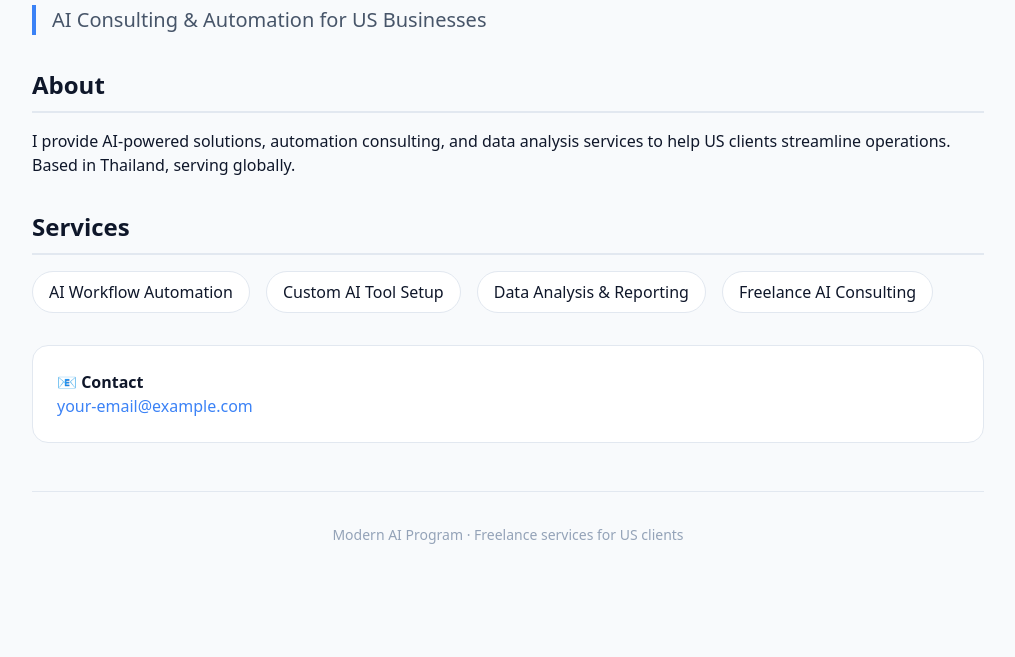
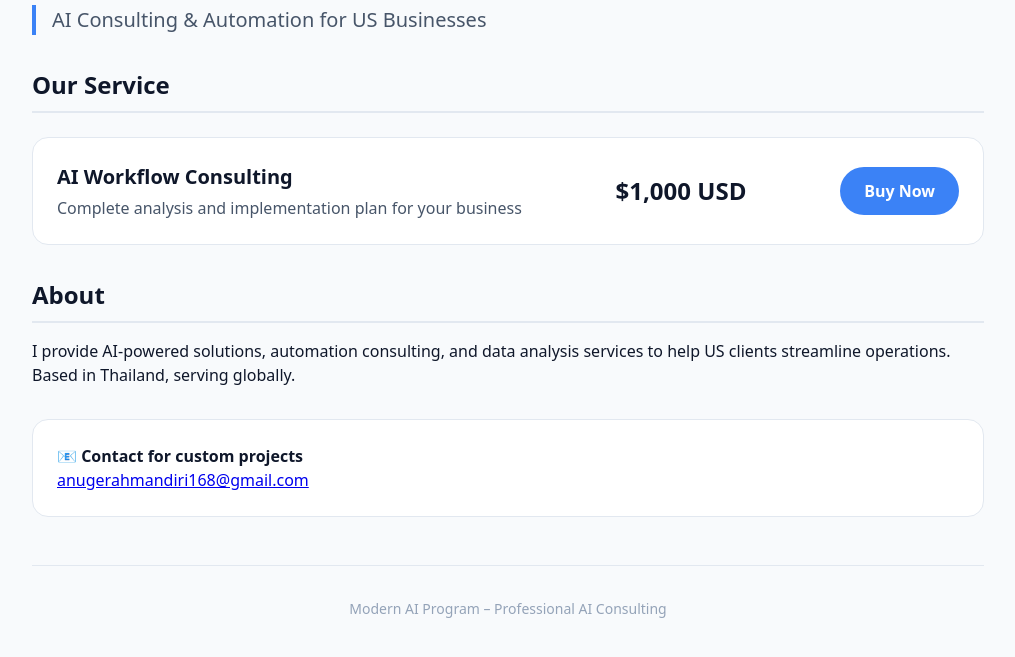
Before and after one commit to binanceth/modern-ai-program, a plain HTML site: page index.html in a window 1280 px wide. Shown: the part 111-768 px from the top of the page, without its empty margins (132-1147 px from the left). Drawn offline with Linux system fonts and the light colour scheme.

Commit message:
Update index.html

```diff
--- a/index.html
+++ b/index.html
@@ -3,7 +3,7 @@
 <head>
     <meta charset="UTF-8">
     <meta name="viewport" content="width=device-width, initial-scale=1.0">
-    <title>Modern AI Program · Freelance AI Services</title>
+    <title>Modern AI Program – AI Consulting</title>
     <style>
         * { margin: 0; padding: 0; box-sizing: border-box; }
         body {
@@ -20,11 +20,34 @@
         h1 { font-size: 2.5rem; font-weight: 700; margin-bottom: 0.5rem; }
         .tagline { font-size: 1.25rem; color: #475569; border-left: 4px solid #3b82f6; padding-left: 1rem; margin-bottom: 2rem; }
         h2 { font-size: 1.5rem; font-weight: 600; margin: 2rem 0 1rem 0; border-bottom: 2px solid #e2e8f0; padding-bottom: 0.5rem; }
-        .services { display: flex; flex-wrap: wrap; gap: 1rem; margin: 1rem 0; list-style: none; }
-        .services li { background: white; padding: 0.5rem 1rem; border-radius: 2rem; border: 1px solid #e2e8f0; }
+        .product {
+            background: white;
+            border: 1px solid #e2e8f0;
+            border-radius: 1rem;
+            padding: 1.5rem;
+            margin: 1.5rem 0;
+            display: flex;
+            justify-content: space-between;
+            align-items: center;
+            flex-wrap: wrap;
+            gap: 1rem;
+        }
+        .product-info h3 { font-size: 1.25rem; margin-bottom: 0.25rem; }
+        .product-info p { color: #475569; }
+        .price { font-size: 1.5rem; font-weight: 700; color: #0f172a; }
+        .btn {
+            background: #3b82f6;
+            color: white;
+            border: none;
+            padding: 0.75rem 1.5rem;
+            border-radius: 2rem;
+            font-weight: 600;
+            cursor: pointer;
+            text-decoration: none;
+            display: inline-block;
+        }
+        .btn:hover { background: #2563eb; }
         .contact { background: white; padding: 1.5rem; border-radius: 1rem; border: 1px solid #e2e8f0; margin-top: 2rem; }
-        .contact a { color: #3b82f6; text-decoration: none; }
-        .contact a:hover { text-decoration: underline; }
         footer { margin-top: 3rem; text-align: center; color: #94a3b8; font-size: 0.875rem; border-top: 1px solid #e2e8f0; padding-top: 2rem; }
     </style>
 </head>
@@ -33,23 +56,25 @@
     <h1>Modern AI Program</h1>
     <div class="tagline">AI Consulting & Automation for US Businesses</div>
 
+    <h2>Our Service</h2>
+    <div class="product">
+        <div class="product-info">
+            <h3>AI Workflow Consulting</h3>
+            <p>Complete analysis and implementation plan for your business</p>
+        </div>
+        <div class="price">$1,000 USD</div>
+        <a href="#" class="btn">Buy Now</a>
+    </div>
+
     <h2>About</h2>
     <p>I provide AI-powered solutions, automation consulting, and data analysis services to help US clients streamline operations. Based in Thailand, serving globally.</p>
 
-    <h2>Services</h2>
-    <ul class="services">
-        <li>AI Workflow Automation</li>
-        <li>Custom AI Tool Setup</li>
-        <li>Data Analysis & Reporting</li>
-        <li>Freelance AI Consulting</li>
-    </ul>
-
     <div class="contact">
-        <strong>📧 Contact</strong><br>
-        <a href="mailto:your-email@example.com">your-email@example.com</a>
+        <strong>📧 Contact for custom projects</strong><br>
+        <a href="mailto:anugerahmandiri168@gmail.com">anugerahmandiri168@gmail.com</a>
     </div>
     <footer>
-        Modern AI Program · Freelance services for US clients
+        Modern AI Program – Professional AI Consulting
     </footer>
 </div>
 </body>
```
